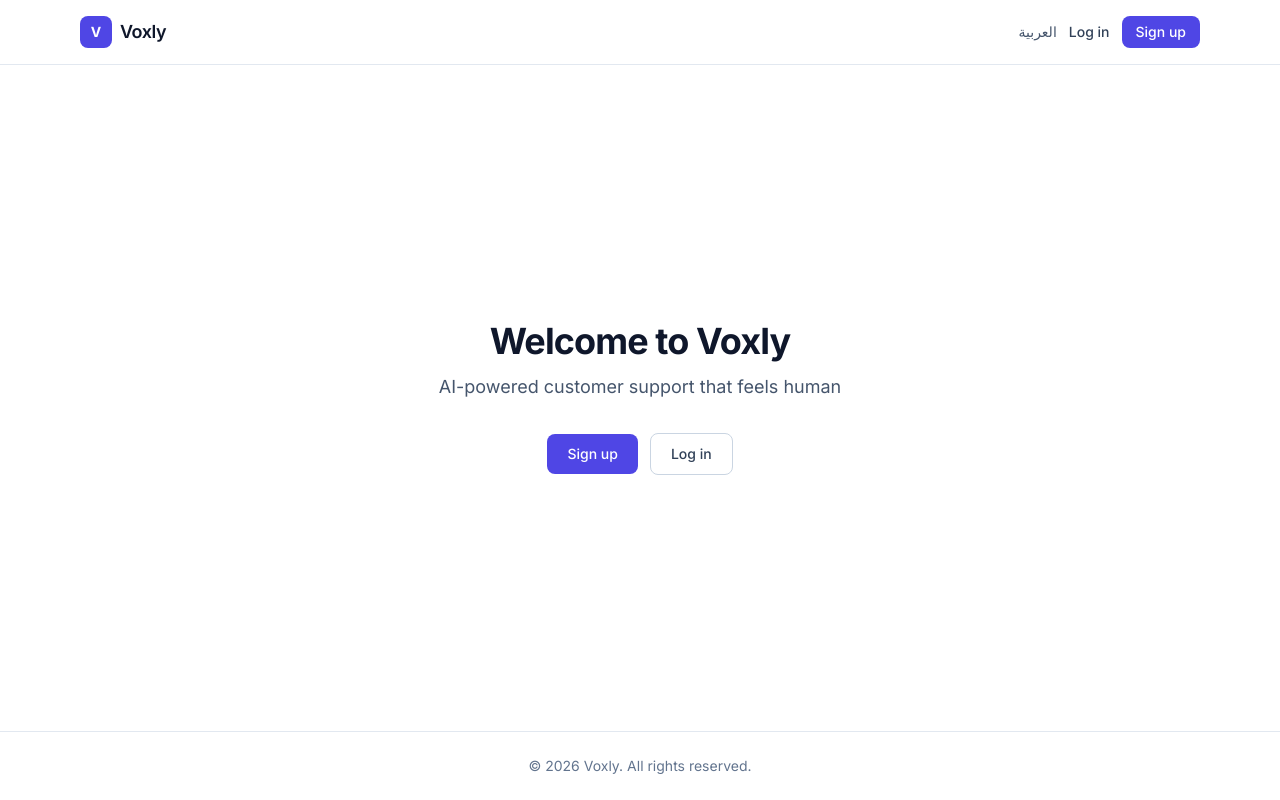
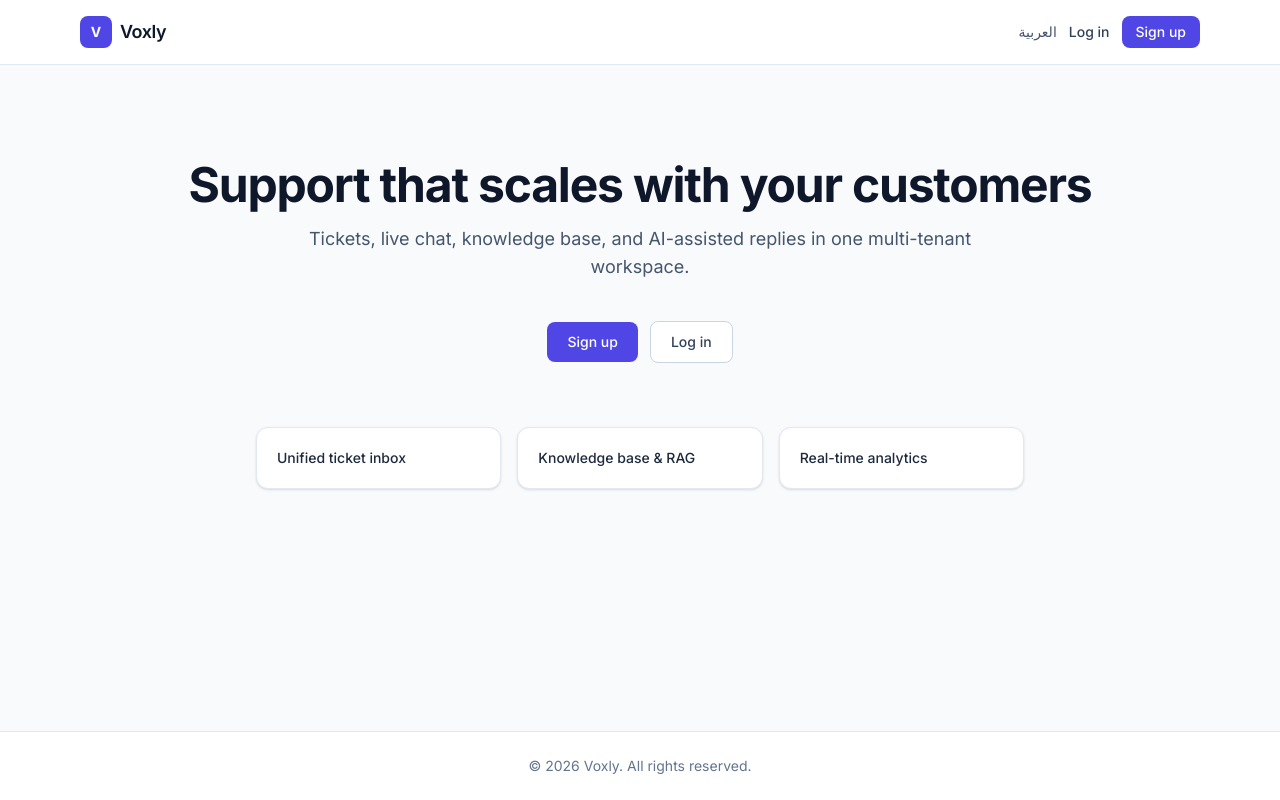
Before and after one commit to mahmoudSElsebaey/ai-customer-support-saas, a React (Vite) app in the folder client/: page / in a window 1280 px wide. Built offline with nearby package versions, Linux system fonts and the light colour scheme; no server answers.

Commit message:
feat(ui): polish landing page with features and a11y links

```diff
--- a/client/src/App.tsx
+++ b/client/src/App.tsx
@@ -1,4 +1,4 @@
-import { Routes, Route, Navigate } from "react-router-dom";
+import { Routes, Route, Navigate, Link } from "react-router-dom";
 import { useTranslation } from "react-i18next";
 import { useEffect } from "react";
 import Login from "./pages/Login";
@@ -25,16 +25,23 @@ import PortalNewTicket from "./pages/portal/PortalNewTicket";
 import PortalKnowledge from "./pages/portal/PortalKnowledge";
 import PortalArticle from "./pages/portal/PortalArticle";
 import { ProtectedRoute } from "./components/ProtectedRoute";
+import { SkipLink } from "./components/SkipLink";
+import { DocumentTitle } from "./components/DocumentTitle";
 
 function Landing() {
   const { t, i18n } = useTranslation();
 
   return (
-    <div className="min-h-screen flex flex-col">
+    <div className="min-h-screen flex flex-col bg-slate-50">
+      <DocumentTitle title="" />
+      <SkipLink />
       <header className="border-b border-slate-200 bg-white">
         <div className="mx-auto max-w-6xl px-4 py-4 flex items-center justify-between">
           <div className="flex items-center gap-2">
-            <div className="h-8 w-8 rounded-lg bg-primary-600 flex items-center justify-center text-white font-bold text-sm">
+            <div
+              className="h-8 w-8 rounded-lg bg-primary-600 flex items-center justify-center text-white font-bold text-sm"
+              aria-hidden="true"
+            >
               V
             </div>
             <span className="font-semibold text-lg tracking-tight">Voxly</span>
@@ -42,53 +49,76 @@ function Landing() {
 
           <div className="flex items-center gap-3">
             <button
+              type="button"
               onClick={() =>
                 i18n.changeLanguage(i18n.language === "ar" ? "en" : "ar")
               }
               className="text-sm text-slate-600 hover:text-primary-600 transition-colors"
+              aria-label={
+                i18n.language === "ar"
+                  ? "Switch to English"
+                  : "التبديل إلى العربية"
+              }
             >
               {i18n.language === "ar" ? "English" : "العربية"}
             </button>
-            <a
-              href="/login"
+            <Link
+              to="/login"
               className="text-sm font-medium text-slate-700 hover:text-primary-600"
             >
               {t("auth.login")}
-            </a>
-            <a
-              href="/register"
+            </Link>
+            <Link
+              to="/register"
               className="text-sm font-medium rounded-lg bg-primary-600 text-white px-3.5 py-1.5 hover:bg-primary-700 transition"
             >
               {t("auth.register")}
-            </a>
+            </Link>
           </div>
         </div>
       </header>
 
-      <main className="flex-1 flex items-center justify-center px-4">
-        <div className="text-center max-w-xl">
-          <h1 className="text-3xl sm:text-4xl font-bold tracking-tight text-slate-900 mb-3">
-            {t("common.welcome")}
+      <main id="main-content" tabIndex={-1} className="flex-1 outline-none">
+        <section className="mx-auto max-w-6xl px-4 py-16 sm:py-24 text-center">
+          <h1 className="text-3xl sm:text-5xl font-bold tracking-tight text-slate-900 mb-4">
+            {t("landing.heroTitle")}
           </h1>
-          <p className="text-slate-600 text-lg mb-8">{t("common.tagline")}</p>
-          <div className="flex items-center justify-center gap-3">
-            <a
-              href="/register"
+          <p className="text-slate-600 text-lg max-w-2xl mx-auto mb-10">
+            {t("landing.heroBody")}
+          </p>
+          <div className="flex flex-wrap items-center justify-center gap-3">
+            <Link
+              to="/register"
               className="rounded-lg bg-primary-600 text-white font-medium px-5 py-2.5 text-sm hover:bg-primary-700 transition"
             >
               {t("auth.register")}
-            </a>
-            <a
-              href="/login"
-              className="rounded-lg border border-slate-300 text-slate-700 font-medium px-5 py-2.5 text-sm hover:bg-slate-50 transition"
+            </Link>
+            <Link
+              to="/login"
+              className="rounded-lg border border-slate-300 bg-white text-slate-700 font-medium px-5 py-2.5 text-sm hover:bg-slate-50 transition"
             >
               {t("auth.login")}
-            </a>
+            </Link>
           </div>
-        </div>
+
+          <ul className="mt-16 grid gap-4 sm:grid-cols-3 text-start max-w-3xl mx-auto">
+            {[
+              t("landing.featureTickets"),
+              t("landing.featureKb"),
+              t("landing.featureAnalytics"),
+            ].map((label) => (
+              <li
+                key={label}
+                className="rounded-xl border border-slate-200 bg-white p-5 text-sm font-medium text-slate-800 shadow-sm"
+              >
+                {label}
+              </li>
+            ))}
+          </ul>
+        </section>
       </main>
 
-      <footer className="border-t border-slate-200 py-6 text-center text-sm text-slate-500">
+      <footer className="border-t border-slate-200 py-6 text-center text-sm text-slate-500 bg-white">
         © {new Date().getFullYear()} Voxly. All rights reserved.
       </footer>
     </div>
@@ -109,7 +139,6 @@ function App() {
       <Route path="/login" element={<Login />} />
       <Route path="/register" element={<Register />} />
 
-      {/* Customer portal */}
       <Route path="/portal/:slug/login" element={<PortalLogin />} />
       <Route path="/portal/:slug/register" element={<PortalRegister />} />
       <Route path="/portal/:slug" element={<PortalLayout />}>
@@ -120,7 +149,6 @@ function App() {
         <Route path="knowledge/:id" element={<PortalArticle />} />
       </Route>
 
-      {/* Agent / staff dashboard */}
       <Route
         element={
           <ProtectedRoute>
```
